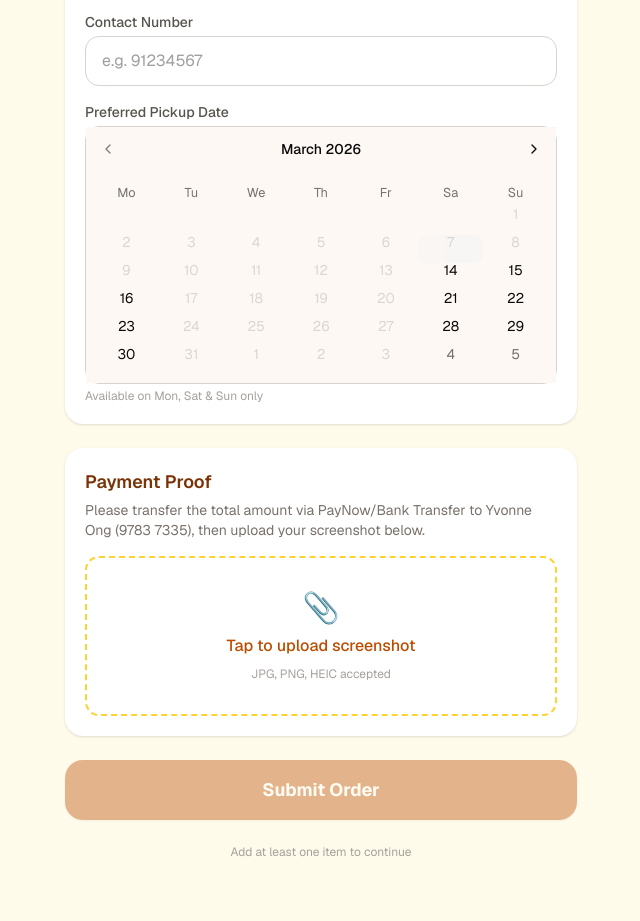
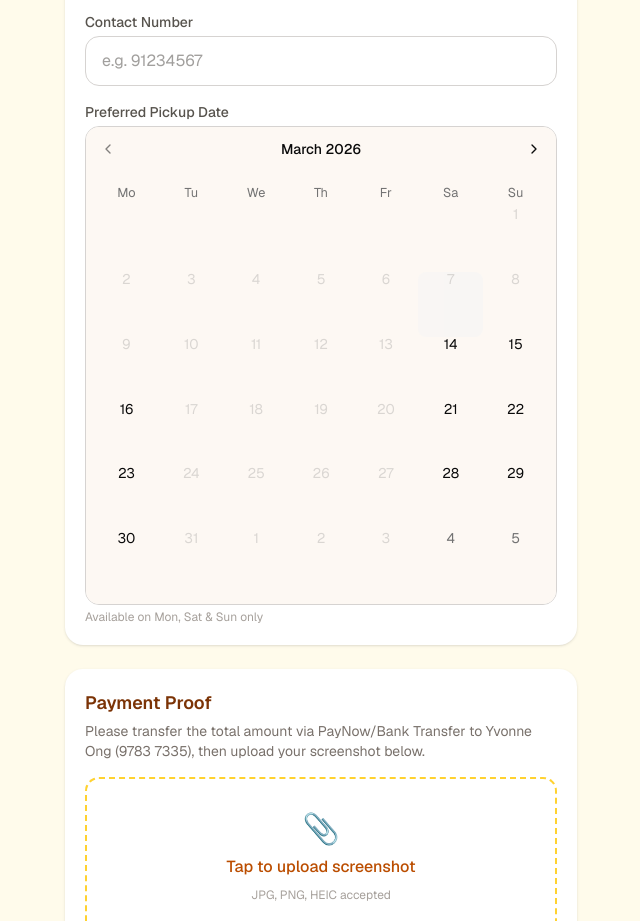
Before and after one commit to volleyballkickedme/OrderBot, a Next.js app: page / in a window 1280 px wide. Shown: the part 2340-3261 px from the top of the page, without its empty margins (319-959 px from the left). Built offline with nearby package versions, Linux system fonts and the light colour scheme.

Commit message:
Fix minor overflow issue

```diff
--- a/app/page.tsx
+++ b/app/page.tsx
@@ -313,7 +313,7 @@ export default function OrderPage() {
               <label className="block text-sm font-medium text-stone-600 mb-1">
                 Preferred {isDelivery ? "Delivery" : "Pickup"} Date
               </label>
-              <div className="border border-stone-300 rounded-xl overflow-visible">
+              <div className="border border-stone-300 rounded-xl overflow-hidden">
                 <Calendar
                   mode="single"
                   selected={selectedDay}
--- a/components/ui/calendar.tsx
+++ b/components/ui/calendar.tsx
@@ -103,7 +103,7 @@ function Calendar({
           defaultClassNames.week_number
         ),
         day: cn(
-          "group/day relative h-(--cell-size) w-full rounded-(--cell-radius) p-0 text-center select-none [&:last-child[data-selected=true]_button]:rounded-r-(--cell-radius)",
+          "group/day relative aspect-square w-full rounded-(--cell-radius) p-0 text-center select-none [&:last-child[data-selected=true]_button]:rounded-r-(--cell-radius)",
           props.showWeekNumber
             ? "[&:nth-child(2)[data-selected=true]_button]:rounded-l-(--cell-radius)"
             : "[&:first-child[data-selected=true]_button]:rounded-l-(--cell-radius)",
@@ -228,7 +228,7 @@ function CalendarDayButton({
       data-range-end={modifiers.range_end}
       data-range-middle={modifiers.range_middle}
       className={cn(
-        "relative isolate z-10 flex h-(--cell-size) size-auto w-full min-w-(--cell-size) items-center justify-center border-0 leading-none font-normal group-data-[focused=true]/day:relative group-data-[focused=true]/day:z-10 group-data-[focused=true]/day:border-ring group-data-[focused=true]/day:ring-[3px] group-data-[focused=true]/day:ring-ring/50 data-[range-end=true]:rounded-(--cell-radius) data-[range-end=true]:rounded-r-(--cell-radius) data-[range-end=true]:bg-primary data-[range-end=true]:text-primary-foreground data-[range-middle=true]:rounded-none data-[range-middle=true]:bg-muted data-[range-middle=true]:text-foreground data-[range-start=true]:rounded-(--cell-radius) data-[range-start=true]:rounded-l-(--cell-radius) data-[range-start=true]:bg-primary data-[range-start=true]:text-primary-foreground data-[selected-single=true]:bg-primary data-[selected-single=true]:text-primary-foreground dark:hover:text-foreground [&>span]:text-xs [&>span]:opacity-70",
+        "relative isolate z-10 flex h-full size-auto w-full items-center justify-center border-0 leading-none font-normal group-data-[focused=true]/day:relative group-data-[focused=true]/day:z-10 group-data-[focused=true]/day:border-ring group-data-[focused=true]/day:ring-[3px] group-data-[focused=true]/day:ring-ring/50 data-[range-end=true]:rounded-(--cell-radius) data-[range-end=true]:rounded-r-(--cell-radius) data-[range-end=true]:bg-primary data-[range-end=true]:text-primary-foreground data-[range-middle=true]:rounded-none data-[range-middle=true]:bg-muted data-[range-middle=true]:text-foreground data-[range-start=true]:rounded-(--cell-radius) data-[range-start=true]:rounded-l-(--cell-radius) data-[range-start=true]:bg-primary data-[range-start=true]:text-primary-foreground data-[selected-single=true]:bg-primary data-[selected-single=true]:text-primary-foreground dark:hover:text-foreground [&>span]:text-xs [&>span]:opacity-70",
         defaultClassNames.day,
         className
       )}
```
